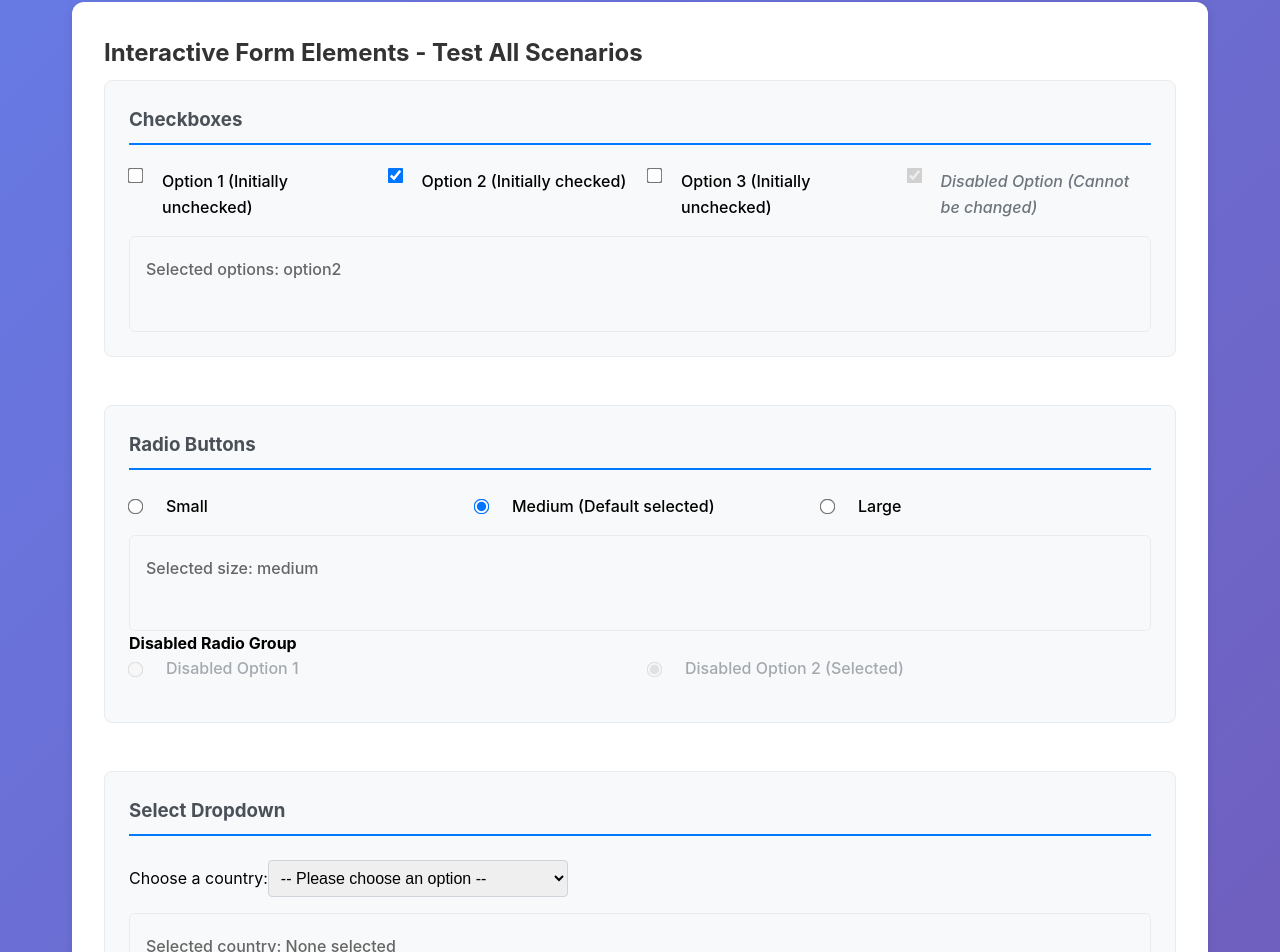
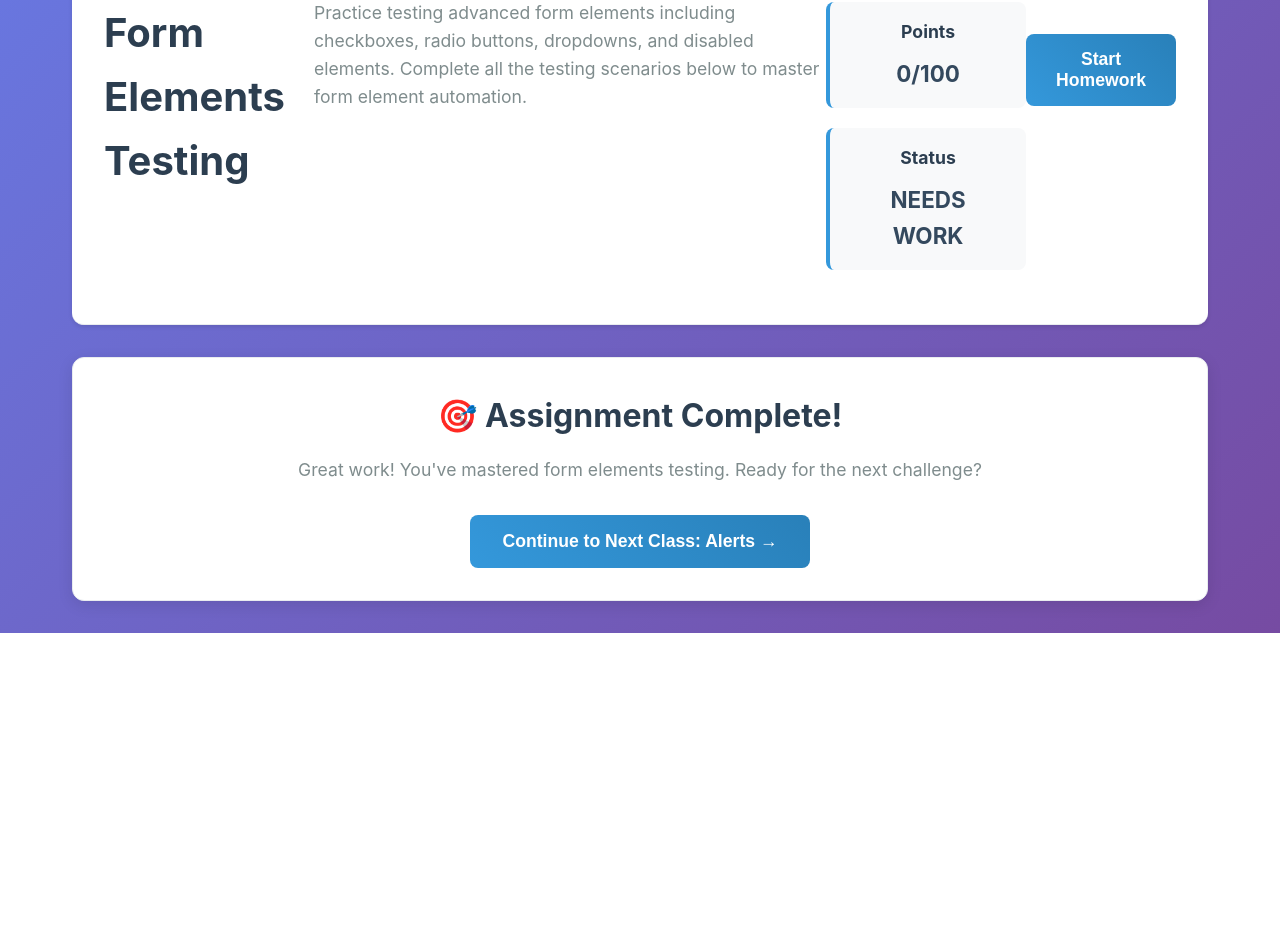
Before and after one commit to TanyaKars/ES, a React (Vite) app in the folder ui/: page /homework/forms in a window 1280 px wide. Shown: the part 353-1305 px from the top of the page. After the commit the page ends 986 px from the top, so only its background shows below. Built offline with nearby package versions, Linux system fonts and the light colour scheme; sample sign-in values are in the browser's storage.

Commit message:
forms to use the same layout as alerts

```diff
--- /dev/null
+++ b/ui/src/components/homework/HomeworkLayout.tsx
@@ -0,0 +1,112 @@
+import React from 'react';
+import { useNavigate } from 'react-router-dom';
+import Header from '../Header';
+import NavigationBar from '../NavigationBar';
+import StatCard from '../alert-elements/StatCard';
+
+interface User {
+  email: string;
+  firstName?: string;
+  lastName?: string;
+}
+
+interface HomeworkLayoutProps {
+  user: User;
+  title: string;
+  description: string;
+  backToClassPath: string;
+  backToClassText: string;
+  // Stats
+  completedScenarios: number;
+  totalScenarios: number;
+  totalPoints: number;
+  maxPoints: number;
+  passingScore: number;
+  // Controls
+  isStarted: boolean;
+  showResults: boolean;
+  onStartHomework: () => void;
+  onSubmitHomework: () => void;
+  // Content
+  children: React.ReactNode;
+}
+
+const HomeworkLayout: React.FC<HomeworkLayoutProps> = ({
+  user,
+  title,
+  description,
+  backToClassPath,
+  backToClassText,
+  completedScenarios,
+  totalScenarios,
+  totalPoints,
+  maxPoints,
+  passingScore,
+  isStarted,
+  showResults,
+  onStartHomework,
+  onSubmitHomework,
+  children
+}) => {
+  const navigate = useNavigate();
+
+  return (
+    <div className="homework-page">
+      <Header user={user} title={title} />
+
+      <NavigationBar
+        buttons={[
+          {
+            text: backToClassText,
+            onClick: () => navigate(backToClassPath),
+            testId: "back-to-class"
+          },
+          {
+            text: "← Back to Dashboard",
+            onClick: () => navigate('/dashboard'),
+            testId: "back-to-dashboard"
+          }
+        ]}
+      />
+
+      <div className="homework-container">
+        <div className="homework-header">
+          <h1>{title.replace(/^.*: /, '').replace(' - ', ' - ')}</h1>
+          <p>{description}</p>
+
+          <div className="homework-stats">
+            <StatCard
+              title="Progress"
+              value={`${completedScenarios}/${totalScenarios} scenarios`}
+            />
+            <StatCard
+              title="Points"
+              value={`${totalPoints}/${maxPoints}`}
+            />
+            <StatCard
+              title="Status"
+              value={totalPoints >= passingScore ? 'PASSING' : 'NEEDS WORK'}
+            />
+          </div>
+
+          <div className="homework-controls">
+            {!isStarted && !showResults && (
+              <button className="homework-btn primary" onClick={onStartHomework}>
+                Start Homework
+              </button>
+            )}
+            {isStarted && !showResults && (
+              <button className="homework-btn success" onClick={onSubmitHomework}>
+                Submit Homework
+              </button>
+            )}
+          </div>
+        </div>
+
+        {children}
+      </div>
+    </div>
+  );
+};
+
+export default HomeworkLayout;
--- /dev/null
+++ b/ui/src/components/homework/HomeworkResults.tsx
@@ -0,0 +1,43 @@
+import React from 'react';
+
+interface HomeworkResultsProps {
+  completedScenarios: number;
+  totalScenarios: number;
+  totalPoints: number;
+  maxPoints?: number;
+  className?: string;
+}
+
+const HomeworkResults: React.FC<HomeworkResultsProps> = ({
+  completedScenarios,
+  totalScenarios,
+  totalPoints,
+  maxPoints,
+  className = ''
+}) => {
+  const completionPercentage = totalScenarios > 0 ? Math.round((completedScenarios / totalScenarios) * 100) : 0;
+  const scorePercentage = maxPoints && maxPoints > 0 ? Math.round((totalPoints / maxPoints) * 100) : 0;
+
+  return (
+    <div className={`results-section ${className}`}>
+      <h2>🎉 Homework Results</h2>
+      <div className="results-stats">
+        <p>
+          <strong>Scenarios Completed:</strong> {completedScenarios}/{totalScenarios} ({completionPercentage}%)
+        </p>
+        {maxPoints && (
+          <p>
+            <strong>Points Earned:</strong> {totalPoints}/{maxPoints} ({scorePercentage}%)
+          </p>
+        )}
+      </div>
+      {completionPercentage === 100 && (
+        <p className="completion-message">
+          🌟 Congratulations! You've completed all scenarios!
+        </p>
+      )}
+    </div>
+  );
+};
+
+export default HomeworkResults;
--- /dev/null
+++ b/ui/src/hooks/useAuth.ts
@@ -0,0 +1,38 @@
+import { useState, useEffect } from 'react';
+import { useNavigate } from 'react-router-dom';
+
+interface User {
+  email: string;
+  firstName?: string;
+  lastName?: string;
+}
+
+interface UseAuthReturn {
+  user: User | null;
+  isLoading: boolean;
+}
+
+export const useAuth = (): UseAuthReturn => {
+  const navigate = useNavigate();
+  const [user, setUser] = useState<User | null>(null);
+  const [isLoading, setIsLoading] = useState(true);
+
+  useEffect(() => {
+    const userData = localStorage.getItem('user');
+    if (!userData) {
+      navigate('/login');
+      return;
+    }
+
+    try {
+      const parsedUser = JSON.parse(userData);
+      setUser(parsedUser);
+    } catch (error) {
+      navigate('/login');
+    } finally {
+      setIsLoading(false);
+    }
+  }, [navigate]);
+
+  return { user, isLoading };
+};
--- /dev/null
+++ b/ui/src/hooks/useHomeworkState.ts
@@ -0,0 +1,65 @@
+import { useState } from 'react';
+
+interface UseHomeworkStateProps {
+  maxPoints: number;
+  totalScenarios: number;
+}
+
+interface UseHomeworkStateReturn {
+  isStarted: boolean;
+  showResults: boolean;
+  completedScenarios: string[];
+  totalPoints: number;
+  startHomework: () => void;
+  submitHomework: () => void;
+  completeScenario: (scenarioId: string, points: number) => void;
+  resetHomework: () => void;
+}
+
+export const useHomeworkState = ({
+  maxPoints,
+  totalScenarios
+}: UseHomeworkStateProps): UseHomeworkStateReturn => {
+  const [isStarted, setIsStarted] = useState(false);
+  const [showResults, setShowResults] = useState(false);
+  const [completedScenarios, setCompletedScenarios] = useState<string[]>([]);
+  const [totalPoints, setTotalPoints] = useState(0);
+
+  const startHomework = () => {
+    setIsStarted(true);
+    setShowResults(false);
+    setCompletedScenarios([]);
+    setTotalPoints(0);
+  };
+
+  const submitHomework = () => {
+    setShowResults(true);
+    setIsStarted(false);
+    alert(`Homework submitted! You completed ${completedScenarios.length}/${totalScenarios} scenarios with ${totalPoints}/${maxPoints} points.`);
+  };
+
+  const completeScenario = (scenarioId: string, points: number) => {
+    if (!completedScenarios.includes(scenarioId)) {
+      setCompletedScenarios(prev => [...prev, scenarioId]);
+      setTotalPoints(prev => prev + points);
+    }
+  };
+
+  const resetHomework = () => {
+    setIsStarted(false);
+    setShowResults(false);
+    setCompletedScenarios([]);
+    setTotalPoints(0);
+  };
+
+  return {
+    isStarted,
+    showResults,
+    completedScenarios,
+    totalPoints,
+    startHomework,
+    submitHomework,
+    completeScenario,
+    resetHomework
+  };
+};
--- a/ui/src/pages/homework/FormsHomework.tsx
+++ b/ui/src/pages/homework/FormsHomework.tsx
@@ -1,23 +1,28 @@
-import React, { useState, useEffect } from 'react';
-import { useNavigate } from 'react-router-dom';
-import Header from '../../components/Header.tsx';
-import NavigationBar from '../../components/NavigationBar.tsx';
+import React, { useState } from 'react';
+import HomeworkLayout from '../../components/homework/HomeworkLayout';
+import HomeworkResults from '../../components/homework/HomeworkResults';
 import CallToAction from '../../components/CallToAction.tsx';
 import HomeworkScenarioCard from '../../components/alert-elements/HomeworkScenarioCard.tsx';
+import { useAuth } from '../../hooks/useAuth';
+import { useHomeworkState } from '../../hooks/useHomeworkState';
 import { callToActionConfigs } from '../../data/callToActionData.ts';
 import { formsHomeworkScenarios } from '../../data/homework/formsHomeworkData.ts';
 
-interface User {
-  email: string;
-  firstName?: string;
-  lastName?: string;
-}
+const FormsHomework: React.FC = () => {
+  const { user, isLoading } = useAuth();
+  const {
+    isStarted,
+    showResults,
+    completedScenarios,
+    totalPoints,
+    startHomework,
+    submitHomework
+  } = useHomeworkState({
+    maxPoints: 100,
+    totalScenarios: formsHomeworkScenarios.length
+  });
 
-const FormsHomework: React.FC = () => {
-  const navigate = useNavigate();
-  const [user, setUser] = useState<User | null>(null);
-
-  // Checkbox states
+  // Form states for interactive practice
   const [checkboxes, setCheckboxes] = useState({
     option1: false,
     option2: true,
@@ -25,41 +30,15 @@ const FormsHomework: React.FC = () => {
     disabled: true
   });
 
-  // Radio button state
   const [radioValue, setRadioValue] = useState('medium');
-  const [disabledRadio] = useState('default');
-
-  // Select dropdown state
   const [selectValue, setSelectValue] = useState('');
-
-  // Disabled field states
   const [enabledField, setEnabledField] = useState('');
-  const [disabledField] = useState('This field is disabled');
   const [conditionallyDisabled, setConditionallyDisabled] = useState('');
   const [enableConditional, setEnableConditional] = useState(false);
 
-  useEffect(() => {
-    // Check if user is logged in
-    const userData = localStorage.getItem('user');
-    if (!userData) {
-      navigate('/login');
-      return;
-    }
-
-    try {
-      const parsedUser = JSON.parse(userData);
-      setUser(parsedUser);
-    } catch (error) {
-      navigate('/login');
-    }
-  }, [navigate]);
-
-  const handleCheckboxChange = (name: string) => {
-    if (name !== 'disabled') { // Can't change disabled checkbox
-      setCheckboxes(prev => ({
-        ...prev,
-        [name]: !prev[name as keyof typeof prev]
-      }));
+  const handleCheckboxChange = (option: keyof typeof checkboxes) => {
+    if (option !== 'disabled') {
+      setCheckboxes(prev => ({ ...prev, [option]: !prev[option] }));
     }
   };
 
@@ -76,51 +55,33 @@ const FormsHomework: React.FC = () => {
     setEnableConditional(false);
   };
 
-  useEffect(() => {
-    // Check if user is logged in
-    const userData = localStorage.getItem('user');
-    if (!userData) {
-      navigate('/login');
-      return;
-    }
-
-    try {
-      const parsedUser = JSON.parse(userData);
-      setUser(parsedUser);
-    } catch (error) {
-      navigate('/login');
-    }
-  }, [navigate]);
-
-  if (!user) {
+  if (isLoading) {
     return <div>Loading...</div>;
   }
 
+  if (!user) {
+    return <div>Authentication required</div>;
+  }
+
   return (
-    <div className="homework-page">
-      <Header user={user} title="Forms Homework: Advanced Form Elements Testing" />
-
-      <NavigationBar
-        buttons={[
-          {
-            text: "← Back to Forms Class",
-            onClick: () => navigate('/class/forms'),
-            testId: "back-to-class"
-          },
-          {
-            text: "← Back to Dashboard",
-            onClick: () => navigate('/dashboard'),
-            testId: "back-to-dashboard"
-          }
-        ]}
-      />
-
-      <div className="homework-content">
-        <div className="challenges-overview">
-          <h2>Your Assignment</h2>
-          <p>Practice testing advanced form elements including checkboxes, radio buttons, dropdowns, and disabled elements. Complete all the testing scenarios below to master form element automation.</p>
-        </div>
-
+    <HomeworkLayout
+      user={user}
+      title="Forms Homework: Advanced Form Elements Testing"
+      description="Practice testing advanced form elements including checkboxes, radio buttons, dropdowns, and disabled elements. Complete all the testing scenarios below to master form element automation."
+      backToClassPath="/class/forms"
+      backToClassText="← Back to Forms Class"
+      completedScenarios={completedScenarios.length}
+      totalScenarios={formsHomeworkScenarios.length}
+      totalPoints={totalPoints}
+      maxPoints={100}
+      passingScore={70}
+      isStarted={isStarted}
+      showResults={showResults}
+      onStartHomework={startHomework}
+      onSubmitHomework={submitHomework}
+    >
+      {isStarted && !showResults && (
+        <>
           <div className="practice-section">
             <h2>Interactive Form Elements - Test All Scenarios</h2>
 
@@ -221,34 +182,6 @@ const FormsHomework: React.FC = () => {
               <div className="element-status" data-testid="radio-status">
                 <p>Selected size: {radioValue}</p>
               </div>
-
-            {/* Disabled Radio Group */}
-            <h4>Disabled Radio Group</h4>
-            <div className="radio-group disabled" data-testid="disabled-radio-group">
-              <label className="radio-label disabled">
-                <input
-                  type="radio"
-                  name="disabledGroup"
-                  value="option1"
-                  checked={disabledRadio === 'option1'}
-                  disabled
-                  data-testid="disabled-radio-1"
-                />
-                Disabled Option 1
-              </label>
-
-              <label className="radio-label disabled">
-                <input
-                  type="radio"
-                  name="disabledGroup"
-                  value="default"
-                  checked={disabledRadio === 'default'}
-                  disabled
-                  data-testid="disabled-radio-2"
-                />
-                Disabled Option 2 (Selected)
-              </label>
-            </div>
             </div>
 
             {/* Select Dropdown Section */}
@@ -262,57 +195,63 @@ const FormsHomework: React.FC = () => {
                   onChange={(e) => setSelectValue(e.target.value)}
                   data-testid="country-select"
                 >
-                <option value="" data-testid="select-placeholder">-- Please choose an option --</option>
-                <option value="us" data-testid="select-us">United States</option>
-                <option value="ca" data-testid="select-ca">Canada</option>
-                <option value="uk" data-testid="select-uk">United Kingdom</option>
-                <option value="au" data-testid="select-au">Australia</option>
-                <option value="disabled" disabled data-testid="select-disabled">Disabled Option</option>
+                  <option value="">-- Please choose a country --</option>
+                  <option value="usa">United States</option>
+                  <option value="canada">Canada</option>
+                  <option value="uk">United Kingdom</option>
+                  <option value="germany">Germany</option>
+                  <option value="france">France</option>
                 </select>
               </div>
 
               <div className="element-status" data-testid="select-status">
-              <p>Selected country: {selectValue || 'None selected'}</p>
+                <p>Selected country: {selectValue || 'None'}</p>
               </div>
             </div>
 
-          {/* Disabled Elements Section */}
+            {/* Text Input Section */}
             <div className="element-group">
-            <h3>Disabled Elements</h3>
-
+              <h3>Text Inputs</h3>
               <div className="form-group">
-              <label htmlFor="enabled-input" data-testid="enabled-label">Enabled Input:</label>
+                <label htmlFor="enabled-input" data-testid="enabled-label">
+                  Enabled Input:
+                </label>
                 <input
                   type="text"
                   id="enabled-input"
                   value={enabledField}
                   onChange={(e) => setEnabledField(e.target.value)}
-                placeholder="You can type here"
+                  placeholder="Type something here"
                   data-testid="enabled-input"
                 />
               </div>
 
               <div className="form-group">
-              <label htmlFor="disabled-input" data-testid="disabled-label">Disabled Input:</label>
+                <label htmlFor="disabled-input" data-testid="disabled-label">
+                  Disabled Input:
+                </label>
                 <input
                   type="text"
                   id="disabled-input"
-                value={disabledField}
+                  value="This field is disabled"
                   disabled
                   data-testid="disabled-input"
                 />
               </div>
 
               <div className="form-group">
-              <label className="checkbox-label" data-testid="enable-conditional-label">
+                <div className="checkbox-wrapper">
                   <input
                     type="checkbox"
+                    id="enable-conditional-checkbox"
                     checked={enableConditional}
                     onChange={(e) => setEnableConditional(e.target.checked)}
                     data-testid="enable-conditional-checkbox"
                   />
+                  <label htmlFor="enable-conditional-checkbox" data-testid="enable-conditional-label">
                     Enable the field below
                   </label>
+                </div>
               </div>
 
               <div className="form-group">
@@ -335,7 +274,7 @@ const FormsHomework: React.FC = () => {
               <button
                 type="button"
                 onClick={resetAllElements}
-              className="btn btn-secondary"
+                className="homework-btn secondary"
                 data-testid="reset-button"
               >
                 Reset All Elements
@@ -357,10 +296,20 @@ const FormsHomework: React.FC = () => {
               ))}
             </div>
           </div>
+        </>
+      )}
+
+      {showResults && (
+        <HomeworkResults
+          completedScenarios={completedScenarios.length}
+          totalScenarios={formsHomeworkScenarios.length}
+          totalPoints={totalPoints}
+          maxPoints={100}
+        />
+      )}
 
       <CallToAction {...callToActionConfigs.formsComplete} />
-      </div>
-    </div>
+    </HomeworkLayout>
   );
 };
 
```
Also changed, not shown: ui/src/styles/components/FormElements.css (+63 -0 lines), ui/src/styles/components/HomeworkCommon.css (+22 -0 lines), ui/src/styles/pages/HomeworkPages.css (+23 -0 lines). Lines whose indentation alone changed are shown as unchanged.
